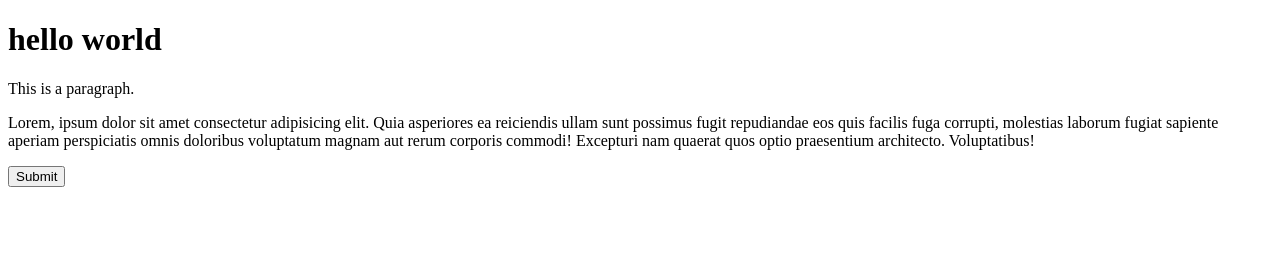
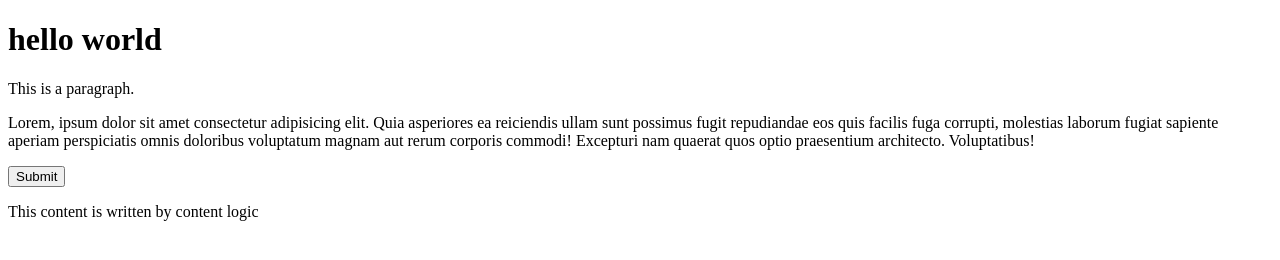
Before and after one commit to awsiyanwaghe/Github-Practice, a plain HTML site: page index.html in a window 1280 px wide. Drawn offline with Linux system fonts and the light colour scheme.

Commit message:
Added content logic

```diff
--- a/index.html
+++ b/index.html
@@ -10,5 +10,9 @@
   <p>This is a paragraph.</p>
   <p>Lorem, ipsum dolor sit amet consectetur adipisicing elit. Quia asperiores ea reiciendis ullam sunt possimus fugit repudiandae eos quis facilis fuga corrupti, molestias laborum fugiat sapiente aperiam perspiciatis omnis doloribus voluptatum magnam aut rerum corporis commodi! Excepturi nam quaerat quos optio praesentium architecto. Voluptatibus!</p>
   <button>Submit</button>
+
+
+  <p>This content is written by content logic</p>  <!-- this is content logic  -->
+
 </body>
 </html>
```
